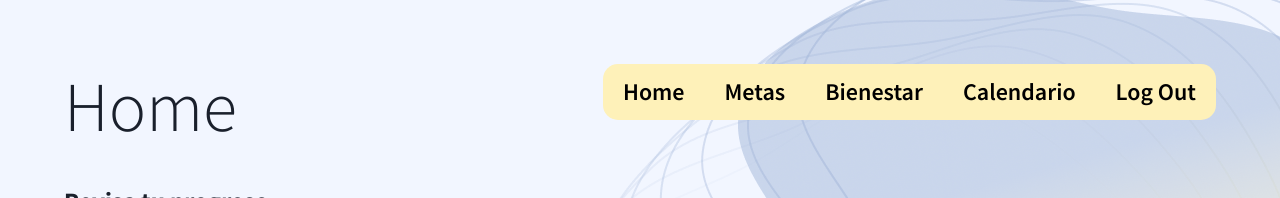
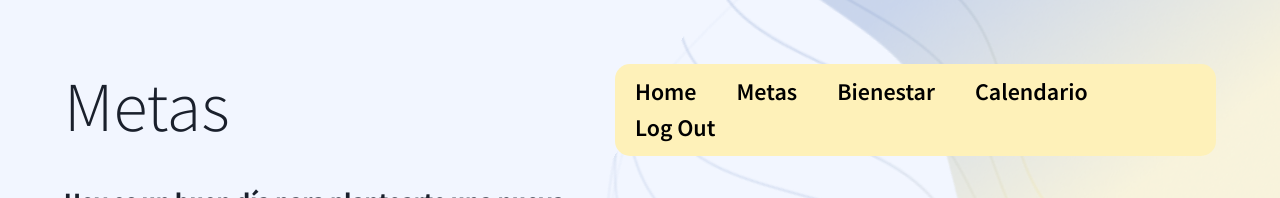
Before and after one commit to andreadelou/Proyecto-_IS, a React (Create React App) app: page /#/goals in a window 1280 px wide. Before the commit this address led to /home. Shown: the top 198 px of the page. Built offline with nearby package versions, Linux system fonts and the light colour scheme; no server answers; the database is empty; sample sign-in values are in the browser's storage.

Commit message:
added firebase deploy

```diff
--- a/src/components/Header.js
+++ b/src/components/Header.js
@@ -1,5 +1,6 @@
 import { Heading, VStack } from '@chakra-ui/react'
 import React from 'react'
+import { Link } from 'react-router-dom';
 import "../CSS/navbar.css";
 import { logout } from '../firebase';
 
@@ -29,10 +30,10 @@ function Header({ title, subtitle, Bandera = false }) {
                 Bandera ?
                     <nav>
                         <ul className='nav_links'>
-                            <li><a href="home">Home</a></li>
-                            <li><a href="goals">Metas</a></li>
-                            <li><a href="health">Bienestar</a></li>
-                            <li><a href="calendar">Calendario</a></li>
+                            <li><Link to="/home">Home</Link></li>
+                            <li><Link to="/goals">Metas</Link></li>
+                            <li><Link to="/health">Bienestar</Link></li>
+                            <li><Link to="/calendar">Calendario</Link></li>
                             <li><a onClick={LogOut} href="#">Log Out</a></li>
                         </ul>
                     </nav>
--- a/src/index.js
+++ b/src/index.js
@@ -3,7 +3,7 @@ import ReactDOM from 'react-dom';
 import './CSS/index.css';
 import App from './App';
 import reportWebVitals from './reportWebVitals';
-import { BrowserRouter as Router, } from 'react-router-dom';
+import { HashRouter as Router, } from 'react-router-dom';
 
 ReactDOM.render(
   <React.StrictMode>
--- a/src/pages/Home.jsx
+++ b/src/pages/Home.jsx
@@ -116,7 +116,7 @@ function Home() {
                 </VStack>
                 <HStack alignItems={"baseline"} className="next-activity__time">
                   {reminder < 0 ? <h2 className="text">hace</h2> : ""}
-                  <h2 className="text--bold">{Math.abs(reminder ?? 0)}</h2>
+                  <h2 className="text--bold">{Math.abs(reminder | 0)}</h2>
                   <h2 className="text">días</h2>
                 </HStack>
               </HStack>
```
Also changed, not shown: firebase.json.
